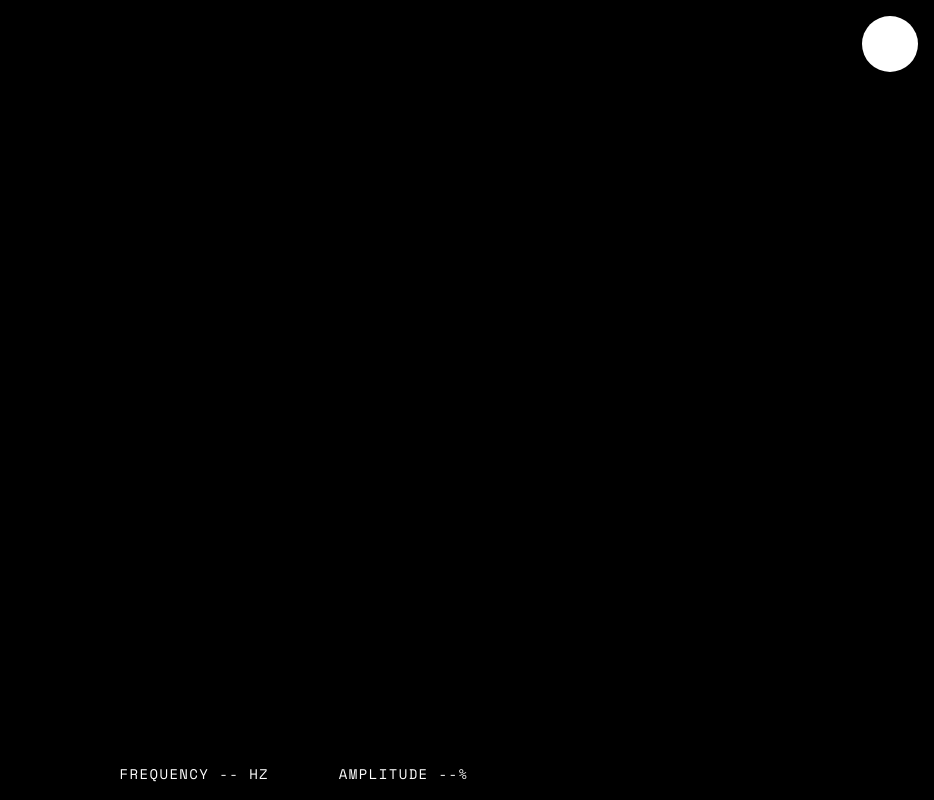
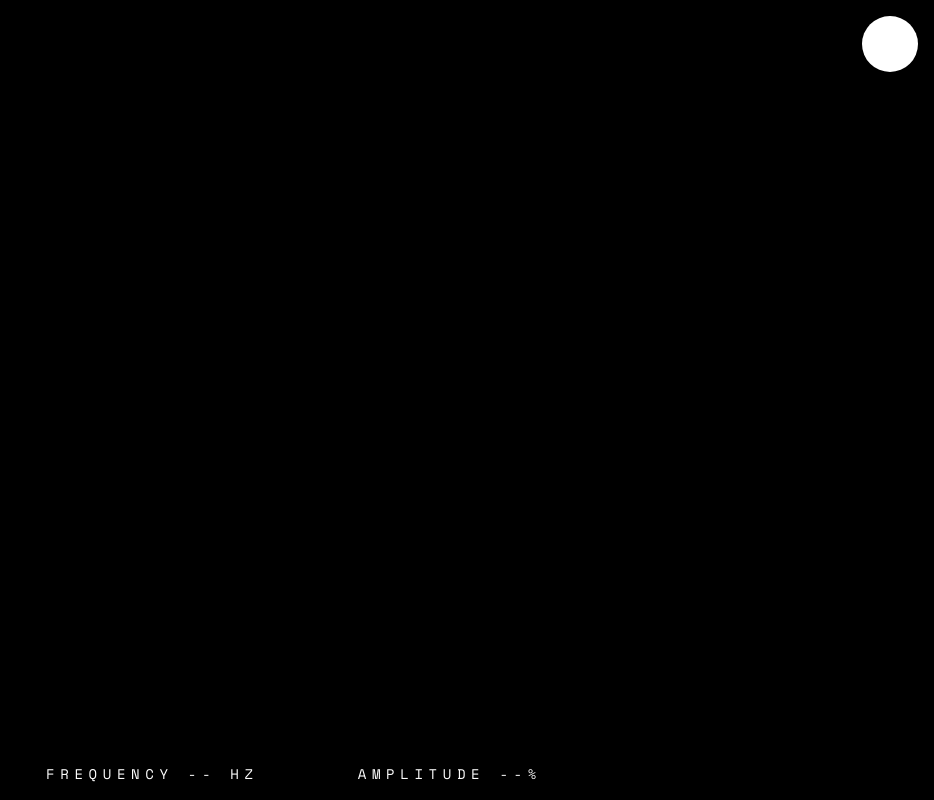
Before and after one commit to adamrgarcia80/cymatics, a plain HTML site: page index.html in a window 1280 px wide. Shown: the whole page, without its empty margins (346-1280 px from the left). Drawn offline with nearby package versions, Linux system fonts and the light colour scheme.

Commit message:
Update styles.css

```diff
--- a/styles.css
+++ b/styles.css
@@ -46,12 +46,12 @@ body {
     transform: translateX(-50%);
     color: #fff;
     font-family: 'Space Mono', 'Courier New', Courier, monospace;
-    font-size: 0.75rem;
+    font-size: 0.5rem;
     text-align: center;
     z-index: 1000;
     background: transparent;
     white-space: nowrap;
-    letter-spacing: 0.1em;
+    letter-spacing: 0.4em;
     text-transform: uppercase;
 }
 
```
